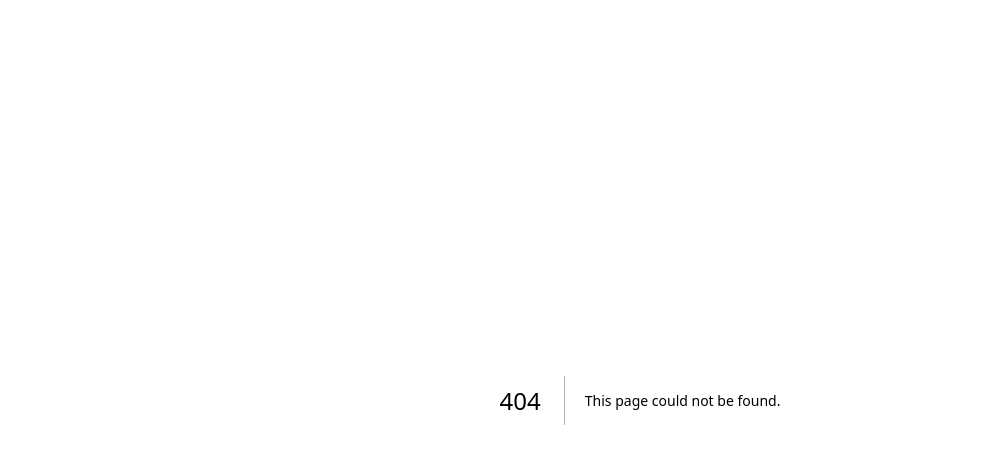
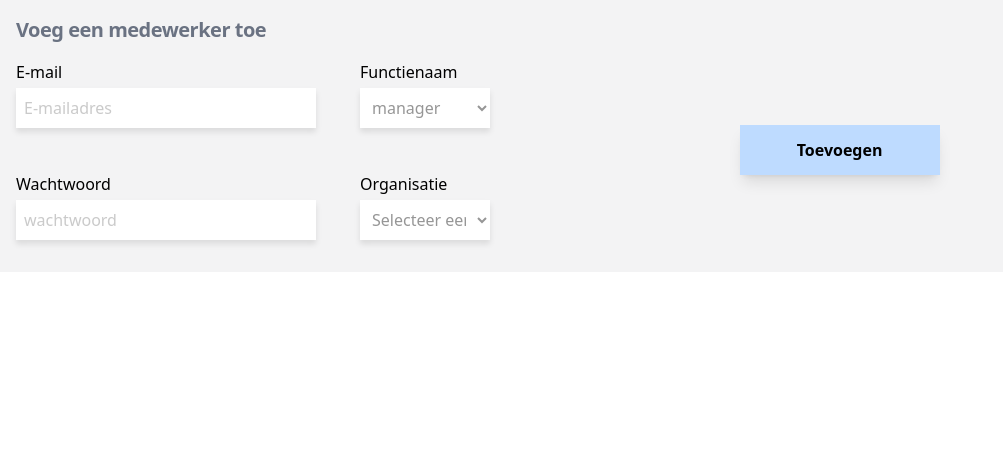
Before and after one commit to gmeijerwebdesign/csu, a Next.js app: page /admin in a window 1280 px wide. Before the commit this address had no page. Shown: the top 464 px of the page, without its empty margins (0-1003 px from the left). Built offline with nearby package versions, Linux system fonts and the light colour scheme.

Commit message:
🐈 Started working on admin panel

```diff
--- /dev/null
+++ b/src/app/admin/page.js
@@ -0,0 +1,88 @@
+import { useState } from "react";
+
+export default function Admin({ organisations }) {
+  const [selectedOrganisation, setSelectedOrganisation] = useState("");
+  const [orgList, setOrgList] = useState(organisations || []);
+
+  const handleChange = (e) => {
+    setSelectedOrganisation(e.target.value);
+  };
+  return (
+    <div className="p-4  bg-[#f3f3f4] w-full ">
+      <h1 className="text-xl text-gray-500 font-bold tracking-tight">
+        Voeg een medewerker toe
+      </h1>
+      <div className="flex items-center py-4">
+        <form className="flex flex-col gap-11">
+          <div className="flex gap-11 items-end">
+            <div className="flex flex-col">
+              <label htmlFor="email" className="mb-1 font-light">
+                E-mail
+              </label>
+              <input
+                type="email"
+                name="email"
+                id="email"
+                placeholder="E-mailadres"
+                className="admin-input-bar"
+              />
+            </div>
+            <div className="flex flex-col">
+              <label htmlFor="role" className="mb-1 font-light">
+                Functienaam
+              </label>
+              <select
+                id="role"
+                className="admin-input-bar max-w-[130px]  bg-white"
+              >
+                <option>manager</option>
+                <option>medewerker</option>
+              </select>
+            </div>
+          </div>
+          <div className="flex gap-11">
+            <div className="flex flex-col">
+              <label htmlFor="password" className="mb-1 font-light">
+                Wachtwoord
+              </label>
+              <input
+                type="password"
+                name="password"
+                id="password"
+                placeholder="wachtwoord"
+                className="admin-input-bar"
+              />
+            </div>
+            <div className="flex flex-col">
+              <label htmlFor="organisation" className="mb-1 font-light">
+                Organisatie
+              </label>
+              <select
+                id="organisation"
+                name="organisation"
+                value={selectedOrganisation}
+                onChange={handleChange}
+                className="admin-input-bar max-w-[130px]  bg-white"
+                required
+              >
+                <option value="" disabled>
+                  Selecteer een organisatie
+                </option>
+                {orgList.map((org) => (
+                  <option key={org.id} value={org.id}>
+                    {org.title}
+                  </option>
+                ))}
+              </select>
+            </div>
+          </div>
+        </form>
+        <div className=" relative left-[20%] max-w-[200px] flex flex-col gap-11">
+          <button className="shadow-lg  font-bold bg-blue-200 hover:bg-blue-400 h-[50px] w-[200px]">
+            Toevoegen
+          </button>
+        </div>
+      </div>
+    </div>
+  );
+}
--- a/src/app/blocks/sidebar.js
+++ b/src/app/blocks/sidebar.js
@@ -5,7 +5,7 @@ import { FaCircleInfo } from "react-icons/fa6";
 import { IoMdSettings } from "react-icons/io";
 import { useRouter } from "next/navigation";
 import { createClient } from "../utils/supabase/client";
-
+import { RiAdminFill } from "react-icons/ri";
 export default function SideBar({ handleNavigation, user, profile }) {
   const router = useRouter();
   const supabase = createClient();
@@ -35,9 +35,13 @@ export default function SideBar({ handleNavigation, user, profile }) {
     { label: "Uitloggen", value: "logout", icon: <MdOutlineLogout /> },
   ];
 
-  // if (session?.user?.role === "Manager") {
-  //   menuItems.push({ label: "admin", value: "admin", icon: <RiAdminFill /> });
-  // }
+  if (profile.organisation_id === 13) {
+    menuItems.push({
+      label: "admin",
+      value: "admin",
+      icon: <RiAdminFill />,
+    });
+  }
 
   return (
     <div className="hidden lg:flex  min-h-screen pt-11 w-[15%] bg-[#2f3c50] text-[#e4e8ee] font-medium text-[12px]">
--- a/src/app/components/MainLayout.js
+++ b/src/app/components/MainLayout.js
@@ -9,6 +9,7 @@ import Banner from "../blocks/banner";
 import Settings from "../settings/page";
 import Organization from "../organisation/page";
 import { createClient } from "../utils/supabase/client";
+import Admin from "../admin/page";
 
 export default function MainLayout({ user, products, profile, organisations }) {
   const [currentNav, setCurrentNav] = useState("home");
@@ -33,6 +34,8 @@ export default function MainLayout({ user, products, profile, organisations }) {
         return home;
       case "Settings":
         return <Settings />;
+      case "admin":
+        return <Admin organisations={organisations} />;
       case "Organisatiebeheer":
         return (
           <Organization
--- a/src/app/home/ProductTable.js
+++ b/src/app/home/ProductTable.js
@@ -1,7 +1,6 @@
 import { FaPlus, FaTrash } from "react-icons/fa";
 import { FiEdit } from "react-icons/fi";
 import { BiTransfer } from "react-icons/bi";
-import { useState } from "react";
 
 export default function ProductTable({
   setSelectedTimeBox,
```
